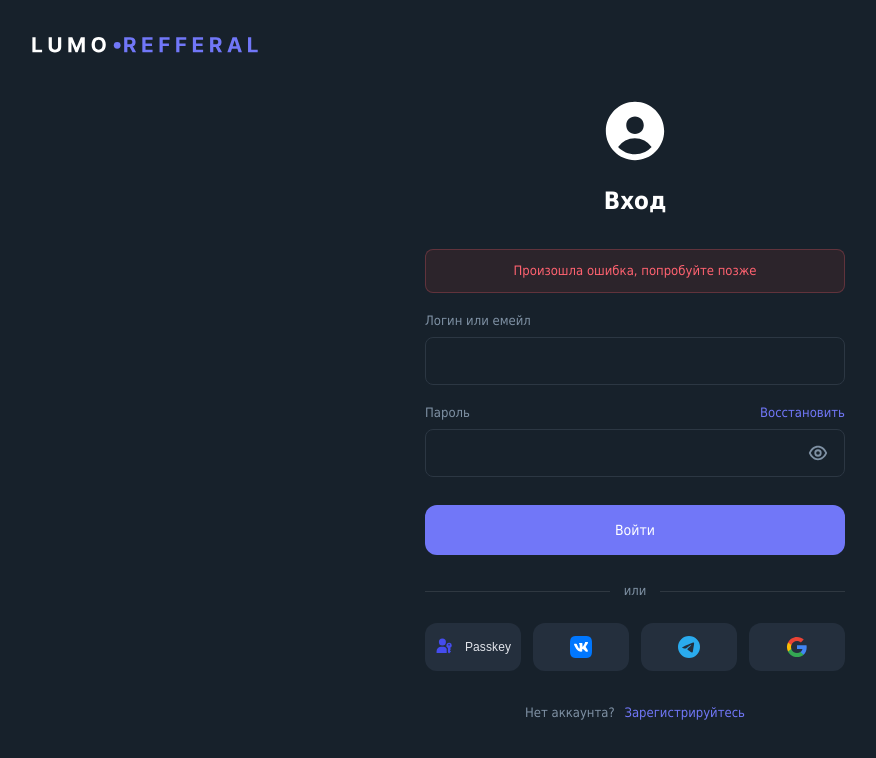
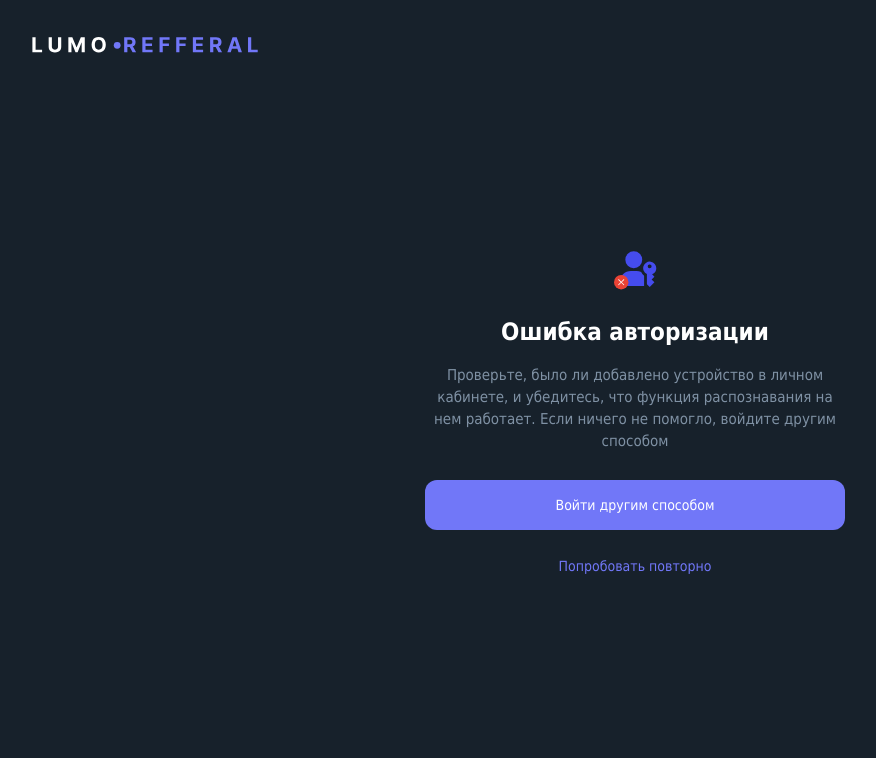
Before and after one commit to Kodis0/ReferalSystem, a React (Create React App) app in the folder frontend/: page /login in a window 1280 px wide. Both pictures are taken after a click on the button "Passkey". Shown: the top 758 px of the page, without its empty margins (5-881 px from the left). Built offline with nearby package versions, Linux system fonts and the light colour scheme; no server answers.

Commit message:
new route

```diff
--- a/frontend/src/pages/login/login.css
+++ b/frontend/src/pages/login/login.css
@@ -160,6 +160,87 @@ html:has(.login-page:not(.registration-page)) body {
   min-height: 100svh;
   padding: var(--login-cloud-pad-block) var(--login-cloud-pad-inline);
   background: var(--background-color);
+}
+
+/* Экран ошибки входа по Passkey (макет Timeweb /my/login) */
+.login-page__passkey-error {
+  flex: 1 1 auto;
+  display: flex;
+  flex-direction: column;
+  align-items: center;
+  justify-content: center;
+  width: 100%;
+  min-height: 0;
+  padding: 48px 0 32px;
+  box-sizing: border-box;
+}
+
+.login-page__passkey-error-inner {
+  display: flex;
+  flex-direction: column;
+  align-items: center;
+  justify-content: center;
+  width: 100%;
+  max-width: 420px;
+  margin: 0 auto;
+  text-align: center;
+  gap: 0;
+}
+
+.login-page__passkey-error-icon-svg {
+  display: block;
+  flex-shrink: 0;
+  margin-bottom: 24px;
+}
+
+.login-page__passkey-error-title {
+  margin: 0 0 16px;
+  max-width: 100%;
+  font-weight: 700;
+  font-size: 24px;
+  line-height: 32px;
+  color: var(--title-color, var(--text-color));
+}
+
+.login-page__passkey-error-text {
+  margin: 0 0 28px;
+  max-width: 100%;
+  font-weight: 400;
+  font-size: 15px;
+  line-height: 22px;
+  color: var(--text-secondary-color);
+}
+
+.login-page__passkey-error-primary.login-page__base-button {
+  width: 100%;
+  max-width: 100%;
+  margin-bottom: 16px;
+}
+
+.login-page__passkey-error-retry {
+  margin: 0;
+  padding: 8px 12px;
+  border: none;
+  background: none;
+  cursor: pointer;
+  font-family: inherit;
+  font-weight: 500;
+  font-size: 14px;
+  line-height: 24px;
+  color: var(--main-color);
+  text-decoration: none;
+  transition: color var(--transition-duration) var(--transition-function),
+    opacity var(--transition-duration) var(--transition-function);
+}
+
+.login-page__passkey-error-retry:hover {
+  color: var(--main-variant-color);
+}
+
+.login-page__passkey-error-retry:focus-visible {
+  outline: 2px solid var(--main-color-50);
+  outline-offset: 2px;
+  border-radius: var(--border-radius-small);
 }
 
 .login-page__wrapper {
--- a/frontend/src/pages/login/login.js
+++ b/frontend/src/pages/login/login.js
@@ -1,5 +1,6 @@
 import "./login.css";
 import { useEffect, useRef, useState } from "react";
+import { flushSync } from "react-dom";
 import { Link, useNavigate, useSearchParams } from "react-router-dom";
 import { API_ENDPOINTS } from "../../config/api";
 import {
@@ -197,6 +198,31 @@ function PasskeyIcon() {
   );
 }
 
+/** Иконка ошибки входа по Passkey (человек + ключ + бейдж с крестиком). */
+function PasskeyAuthErrorIcon() {
+  return (
+    <svg
+      xmlns="http://www.w3.org/2000/svg"
+      width={49}
+      height={45}
+      fill="none"
+      viewBox="0 0 49 45"
+      className="login-page__passkey-error-icon-svg"
+      aria-hidden
+    >
+      <path
+        fill="#454CEE"
+        d="M22.78 21.2a8.44 8.44 0 1 0 0-16.88 8.44 8.44 0 0 0 0 16.89Zm22.52 0a6.57 6.57 0 1 0-9.39 5.92v10.04l2.82 2.81 4.69-4.7-2.82-2.8 2.82-2.82-2.33-2.33a6.57 6.57 0 0 0 4.2-6.11Zm-6.57 0a1.88 1.88 0 1 1 0-3.75 1.88 1.88 0 0 1 0 3.76ZM30.17 25c-1.44-.64-3-.98-4.58-.98h-5.63A11.26 11.26 0 0 0 8.71 35.28v3.75H33.1V28.7a9.68 9.68 0 0 1-2.93-3.7Z"
+      />
+      <rect width="14.44" height="14.44" x="3" y="28" fill="#EA4335" rx="7.22" />
+      <path
+        fill="#fff"
+        d="m10.74 35.22 2.35-2.34a.37.37 0 1 0-.53-.53l-2.34 2.34-2.34-2.34a.37.37 0 1 0-.53.53l2.34 2.34-2.34 2.34a.37.37 0 0 0 .12.61.37.37 0 0 0 .4-.08l2.35-2.35 2.34 2.35a.37.37 0 1 0 .53-.53l-2.35-2.34Z"
+      />
+    </svg>
+  );
+}
+
 function TelegramIcon() {
   return (
     <svg xmlns="http://www.w3.org/2000/svg" width="22" height="22" viewBox="0 0 24 24" aria-hidden>
@@ -309,6 +335,7 @@ function Login() {
   const [message, setMessage] = useState("");
   const [loading, setLoading] = useState(false);
   const [showPassword, setShowPassword] = useState(false);
+  const [passkeyErrorScreen, setPasskeyErrorScreen] = useState(false);
   const [{ returning: isReturningUser, name: storedWelcomeName }] = useState(() => readLoginWelcomeFromStorage());
   const navigate = useNavigate();
   const [searchParams, setSearchParams] = useSearchParams();
@@ -351,6 +378,16 @@ function Login() {
     } finally {
       setLoading(false);
     }
+  };
+
+  /** Системный диалог Passkey (Windows Hello и др.) после «Отмена» может вернуть фокус с задержкой; flushSync гарантирует показ экрана ошибки сразу. */
+  const showPasskeyFailureScreen = () => {
+    flushSync(() => {
+      setMessage("");
+      setPasskeyErrorScreen(true);
+      setLoading(false);
+    });
+    window.scrollTo(0, 0);
   };
 
   useEffect(() => {
@@ -448,11 +485,12 @@ function Login() {
   };
 
   const handlePasskeyClick = async () => {
+    setPasskeyErrorScreen(false);
     const emailRaw = email.trim();
     /** С email — только passkeys этого аккаунта (старые ключи без discoverable). Без email — выбор ключа в системе (Windows / телефон и т.д.). */
     const useLegacyEmailFlow = Boolean(emailRaw);
     if (!webAuthnSupported()) {
-      setMessage("Ваш браузер не поддерживает Passkey.");
+      showPasskeyFailureScreen();
       return;
     }
     setLoading(true);
@@ -466,37 +504,28 @@ function Login() {
       });
       const roData = await ro.json().catch(() => ({}));
       if (!ro.ok) {
-        setMessage(formatLoginApiErrors(roData) || "Не удалось начать вход по Passkey.");
-        setLoading(false);
+        showPasskeyFailureScreen();
         return;
       }
       const publicKey = preparePublicKeyCredentialRequestOptions(roData.options);
       if (!publicKey) {
-        setMessage("Некорректные параметры Passkey с сервера.");
-        setLoading(false);
+        showPasskeyFailureScreen();
         return;
       }
       let assertion;
       try {
         assertion = await navigator.credentials.get({ publicKey });
-      } catch (err) {
-        if (err && err.name === "NotAllowedError") {
-          setMessage("Вход отменён или устройство недоступно.");
-        } else {
-          setMessage("Не удалось использовать Passkey на этом устройстве.");
-        }
-        setLoading(false);
+      } catch {
+        showPasskeyFailureScreen();
         return;
       }
       if (!assertion || assertion.type !== "public-key") {
-        setMessage("Не удалось получить ответ Passkey.");
-        setLoading(false);
+        showPasskeyFailureScreen();
         return;
       }
       const credentialPayload = authenticationCredentialToJSON(assertion);
       if (!credentialPayload) {
-        setMessage("Не удалось сериализовать ответ Passkey.");
-        setLoading(false);
+        showPasskeyFailureScreen();
         return;
       }
       const verifyBody = {
@@ -514,8 +543,7 @@ function Login() {
       });
       const vd = await vr.json().catch(() => ({}));
       if (!vr.ok) {
-        setMessage(formatLoginApiErrors(vd) || "Не удалось завершить вход по Passkey.");
-        setLoading(false);
+        showPasskeyFailureScreen();
         return;
       }
       localStorage.setItem("access_token", vd.access);
@@ -528,7 +556,7 @@ function Login() {
       navigate("/lk/partner");
     } catch (err) {
       console.error("Passkey login:", err);
-      setMessage("Произошла ошибка, попробуйте позже");
+      showPasskeyFailureScreen();
     } finally {
       setLoading(false);
     }
@@ -583,6 +611,32 @@ function Login() {
         <Link to="/" className="login-page__brand" aria-label="На главную">
           <LoginBrandLogo />
         </Link>
+        {passkeyErrorScreen ? (
+          <div
+            className="login-page__passkey-error"
+            role="alert"
+            aria-live="assertive"
+          >
+            <div className="login-page__passkey-error-inner">
+              <PasskeyAuthErrorIcon />
+              <h1 className="login-page__passkey-error-title">Ошибка авторизации</h1>
+              <p className="login-page__passkey-error-text">
+                Проверьте, было ли добавлено устройство в личном кабинете, и убедитесь, что функция распознавания на
+                нем работает. Если ничего не помогло, войдите другим способом
+              </p>
+              <button
+                type="button"
+                className="login-page__base-button login-page__base-button_size_large login-page__base-button_color_primary login-page__passkey-error-primary"
+                onClick={() => setPasskeyErrorScreen(false)}
+              >
+                Войти другим способом
+              </button>
+              <button type="button" className="login-page__passkey-error-retry" onClick={() => void handlePasskeyClick()}>
+                Попробовать повторно
+              </button>
+            </div>
+          </div>
+        ) : (
         <div className="login-page__wrapper">
           <div className="login-page__container">
             <div className="login-page__welcome">
@@ -730,6 +784,7 @@ function Login() {
             </p>
           </div>
         </div>
+        )}
       </div>
     </div>
   );
```
